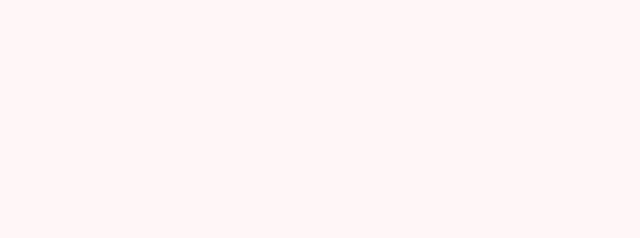
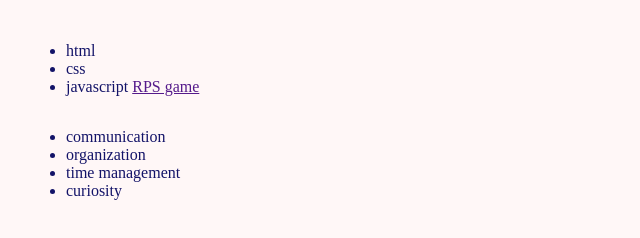
Before and after one commit to fjordan95/Farai-Jordan, a plain HTML site: page skills.html in a window 1280 px wide. Shown: the whole page, without its empty margins (0-640 px from the left). Drawn offline with Linux system fonts and the light colour scheme.

Commit message:
Add lists of hard and soft skills

```diff
--- a/skills.html
+++ b/skills.html
@@ -1,12 +1,23 @@
 <!DOCTYPE html>
 <html lang="en">
   <head>
-        <meta charset="utf-8">
-        <link rel="stylesheet" href="style.css">
+    <meta charset="utf-8" />
+    <link rel="stylesheet" href="style.css" />
     <title>My Skills</title>
   </head>
   <body>
     <!--lead with hard skills, show code i'm proud of next to render? link github, link collabs-->
+    <ul>
+      <li>html</li>
+      <li>css</li>
+      <li>javascript <a href="">RPS game</a></li>
+    </ul>
     <!--list of soft skills that expand on an action?-->
+    <ul>
+      <li>communication</li>
+      <li>organization</li>
+      <li>time management</li>
+      <li>curiosity</li>
+    </ul>
   </body>
 </html>
```
Lines whose indentation alone changed are shown as unchanged.
